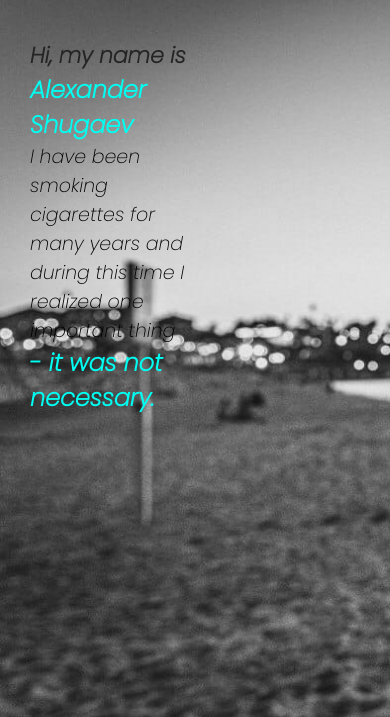
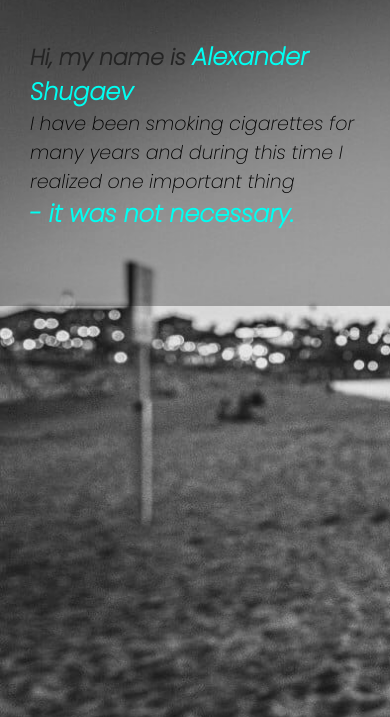
Before and after one commit to alexander2402/MyWelcomePage, a plain HTML site: page index.html in a window 390 px wide. Shown: the part 61-778 px from the top of the page. Drawn offline with Linux system fonts and the light colour scheme.

Commit message:
mobile styles info shadow

```diff
--- a/styles.scss
+++ b/styles.scss
@@ -190,6 +190,7 @@
     transition: 1s cubic-bezier(0.33, 1.01, 0.04, 0.99);
   }
   .info {
-    width: fit-content;
+    width: fit-content !important;
+    background: #0000004a;
   }
 }
```
Also changed, not shown: styles.css, 1 other file.
